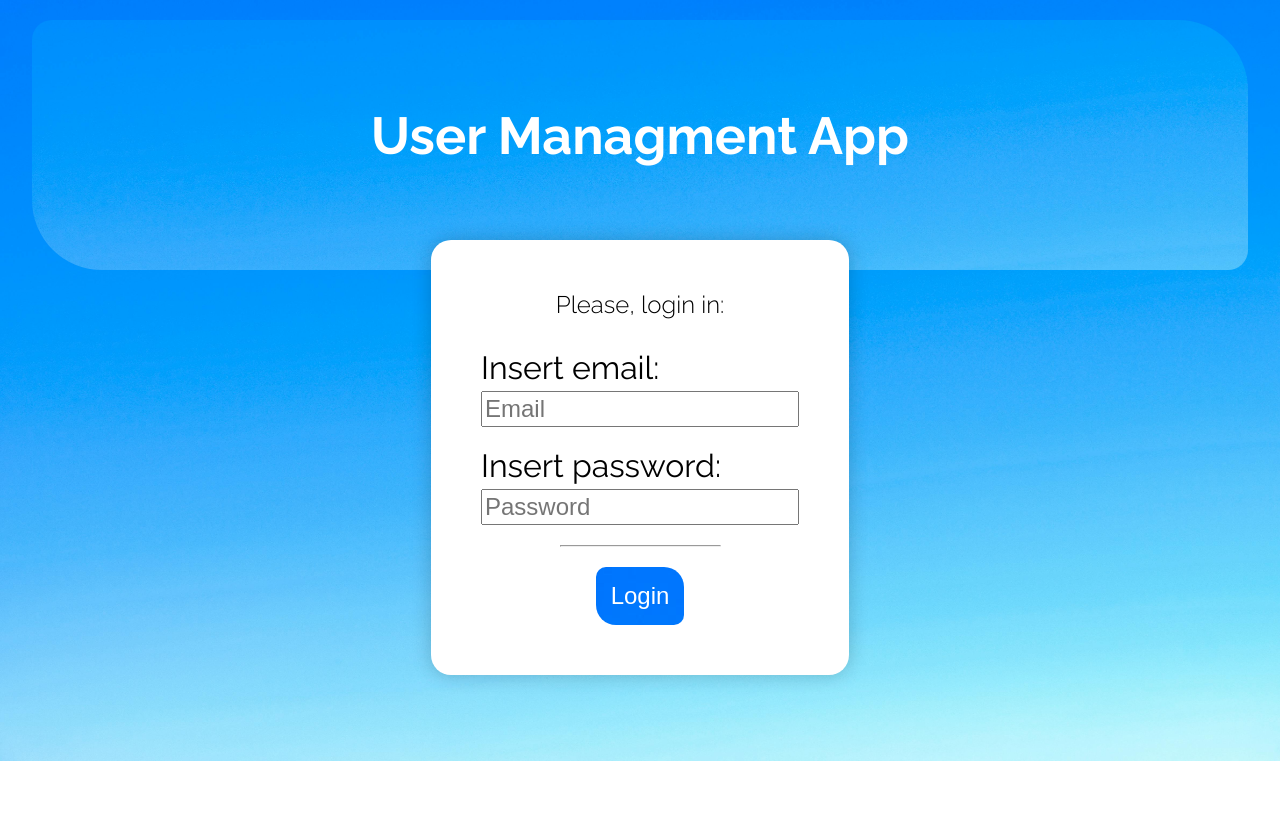
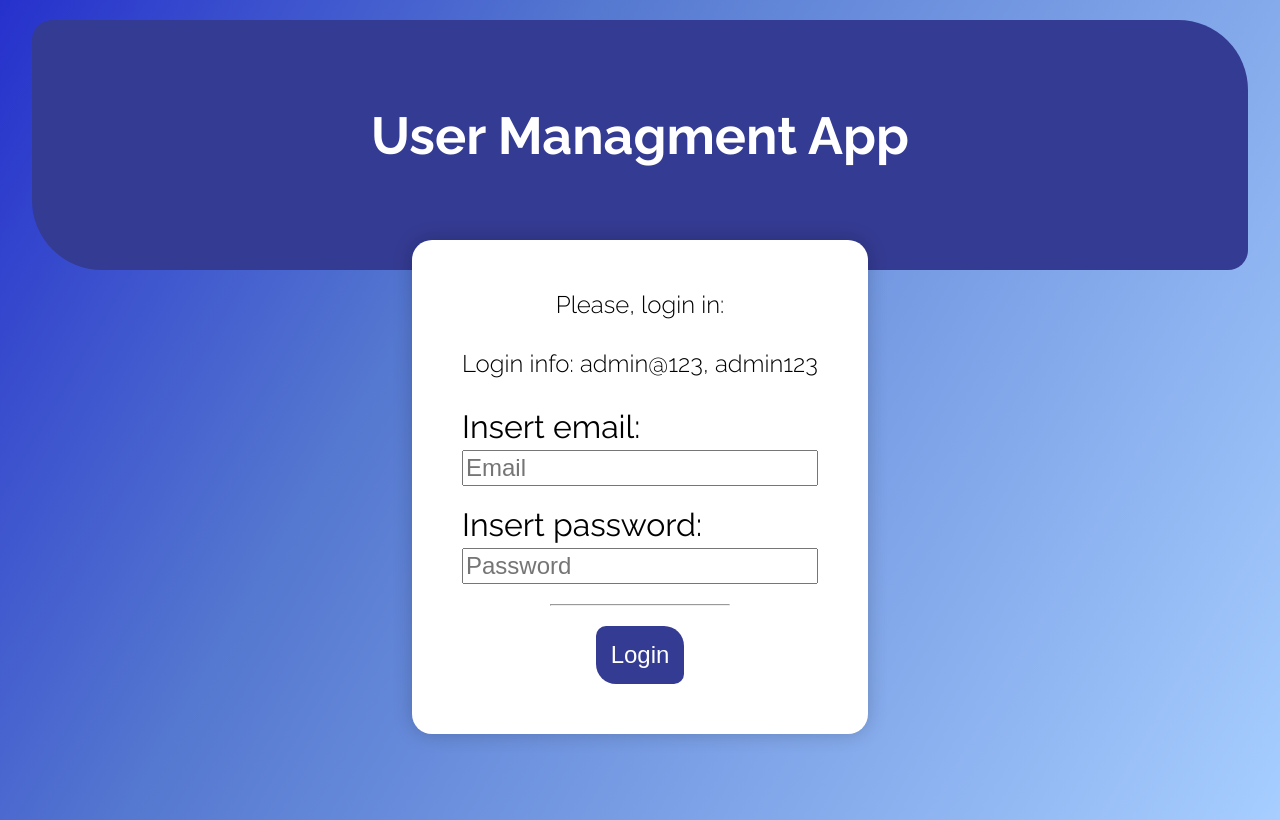
Before and after one commit to kolev03/React-UserManagmentApp, a React (Vite) app: page / in a window 1280 px wide. Built offline with nearby package versions, Linux system fonts and the light colour scheme.

Commit message:
Fixing small style issues.

```diff
--- a/src/components/AccSettings.jsx
+++ b/src/components/AccSettings.jsx
@@ -26,37 +26,39 @@ function AccountSettings() {
   });
 
   // Handling the data
+  useEffect(() => {
+    if (admin) {
+      setAccInfo({
+        name: admin.name,
+        email: admin.email,
+        password: admin.password,
+      });
+    }
+  }, [admin]);
+
+  // Tried to fetch, but couldn't because the DB is local
+
   // useEffect(() => {
-  //   if (admin) {
-  //     setAccInfo({
-  //       name: admin.name,
-  //       email: admin.email,
-  //       password: admin.password,
-  //     });
+  //   async function fetchAdminData() {
+  //     try {
+  //       const response = await fetch("../data/slices/admins.Slice");
+  //       const data = await response.json();
+  //       setAccInfo({
+  //         name: data.name,
+  //         email: data.email,
+  //         password: data.password,
+  //       });
+  //     } catch (error) {
+  //       alert("Error fetching admin data:", error);
+  //       setAccInfo({
+  //         name: "ERROR",
+  //         email: "ERROR",
+  //         password: "ERROR",
+  //       });
+  //     }
   //   }
-  // }, [admin]);
-
-  useEffect(() => {
-    async function fetchAdminData() {
-      try {
-        const response = await fetch("../data/slices/admins.Slice");
-        const data = await response.json();
-        setAccInfo({
-          name: data.name,
-          email: data.email,
-          password: data.password,
-        });
-      } catch (error) {
-        alert("Error fetching admin data:", error);
-        setAccInfo({
-          name: "ERROR",
-          email: "ERROR",
-          password: "ERROR",
-        });
-      }
-    }
-    fetchAdminData();
-  }, ["../data/slices/admins.Slice"]);
+  //   fetchAdminData();
+  // }, ["../data/slices/admins.Slice"]);
 
   /**
    * Handling the changes to the logged admin. Here, we check if the entered data is correct and should be dispatched.
--- a/src/components/Dashboard.jsx
+++ b/src/components/Dashboard.jsx
@@ -50,9 +50,8 @@ function Dashboard() {
         <div className="dashboard-item welcome-item">
           <h1>Built by, Petar Kolev</h1>
           {
-            // {admin.name}
           }
-          <h2>Welcome back, </h2>
+          <h2>Welcome back, {admin.name}</h2>
           <h3>
             From colors, cards, typography to complex elements, you will find
             the full documentation. Here you can manage everything about your
--- a/src/components/ProductTypeSales.jsx
+++ b/src/components/ProductTypeSales.jsx
@@ -125,9 +125,9 @@ function SalesChart() {
       svg
         .append("path")
         .datum(higherData)
-        .attr("fill", "#13cbd8")
+        .attr("fill", "rgb(41, 50, 176)")
         .attr("opacity", 0.6)
-        .attr("stroke", "#13cbd8")
+        .attr("stroke", "rgb(41, 50, 176)")
         .attr("stroke-width", 1)
         .attr("stroke-linejoin", "round")
         .attr("d", areaGenerator);
@@ -136,7 +136,7 @@ function SalesChart() {
         .append("path")
         .datum(higherData)
         .attr("fill", "none")
-        .attr("stroke", "#13cbd8")
+        .attr("stroke", "rgb(41, 50, 176)")
         .attr("stroke-width", 2)
         .attr("d", lineGenerator);
 
@@ -165,7 +165,7 @@ function SalesChart() {
         .attr("cx", 300)
         .attr("cy", 30)
         .attr("r", 6)
-        .style("fill", "#13cbd8");
+        .style("fill", "rgb(41, 50, 176)");
       svg
         .append("text")
         .attr("x", 320)
--- a/src/css/AccSetting.css
+++ b/src/css/AccSetting.css
@@ -11,7 +11,6 @@
   text-wrap: nowrap;
   width: 60%;
   padding: 0px 50px;
-  background: linear-gradient();
   color: white;
 }
 
@@ -73,4 +72,9 @@
     margin: 5px auto;
     width: 400px;
   }
+
+  .acc-settings-container h2{
+    margin: 40px auto;
+    font-size: 2rem;
+  }
 }
--- a/src/css/Dashboard.css
+++ b/src/css/Dashboard.css
@@ -1,5 +1,5 @@
 :root {
-  --main-blue: rgb(41, 50, 176);
+  --main-blue: rgb(52, 59, 146);
 }
 
 .main-dashboard {
--- a/src/css/LoginPage.css
+++ b/src/css/LoginPage.css
@@ -1,11 +1,13 @@
 * {
   margin: auto;
 }
-
+.login-page-whole {
+  height: 100vh;
+}
 .login-page-top-container {
   width: 95%;
   margin: auto;
-  background-image: url("../assets/blue-background.jpg");
+  background-color: rgb(52, 59, 146);
   background-size: cover;
   background-position: center;
   background-repeat: no-repeat;
@@ -44,6 +46,8 @@
   font-size: 1.5rem;
   font-weight: 300;
   margin: 0 auto 30px;
+
+  white-space: nowrap;
 }
 
 .login-page-form p {
@@ -59,7 +63,7 @@
 }
 
 .login-page-form button {
-  background-image: url("../assets/blue-background.jpg");
+  background-color: rgb(52, 59, 146);
   font-size: 1.5rem;
   color: white;
   border: none;
--- a/src/css/MainPage.css
+++ b/src/css/MainPage.css
@@ -1,9 +1,10 @@
-:root {
-  --main-blue: rgb(41, 50, 176);
-}
 body {
-  background-image: url("../assets/blue-background.jpg");
-  background-size: cover;
+  background: linear-gradient(
+    300deg,
+    rgb(167, 206, 255) 0%,
+    rgb(85, 120, 208) 66%,
+    rgb(38, 49, 204) 100%
+  );
   background-position: center;
   background-repeat: no-repeat;
 }
@@ -66,6 +67,7 @@ body {
 }
 
 main {
+  min-height: 100vh;
   height: min-content;
   width: 87%;
   overflow-y: hidden;
@@ -73,7 +75,7 @@ main {
 }
 
 #main-page-button-active {
-  background-color: rgb(41, 50, 176);
+  background-color: rgb(52, 59, 146);
   transition: 0.3s ease;
   color: white;
   padding: 8px;
--- a/src/data/slices/admins.Slice.ts
+++ b/src/data/slices/admins.Slice.ts
@@ -4,8 +4,8 @@ const initialState = [
   {
     id: 1,
     name: "Petar Kolev",
-    email: "latinska@abv.bg",
-    password: "123",
+    email: "admin@123",
+    password: "admin123",
     logged: false,
   },
   {
--- a/src/pages/LoginPage.jsx
+++ b/src/pages/LoginPage.jsx
@@ -41,12 +41,13 @@ function LoginPage() {
 
   return (
     <>
-      <div className={fade ? "fade-in" : "fade-out"}>
+      <div className={`login-page-whole ${fade ? "fade-in" : "fade-out"}`}>
         <div className="login-page-top-container ">
           <h1 class="navbar-title">User Managment App</h1>
         </div>
         <form className="login-page-form" action="">
           <h2>Please, login in:</h2>
+          <h2>Login info: admin@123, admin123</h2>
           <p>Insert email:</p>
           <input type="text" placeholder="Email" onChange={handleEmailInput} />
           <p>Insert password:</p>
```
